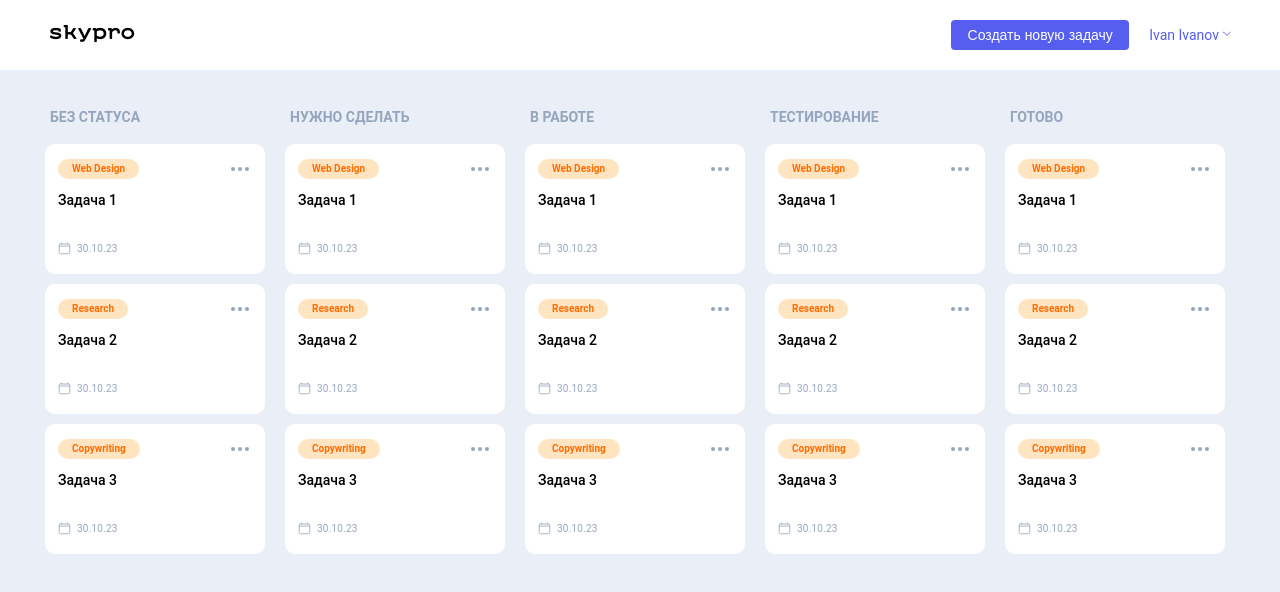
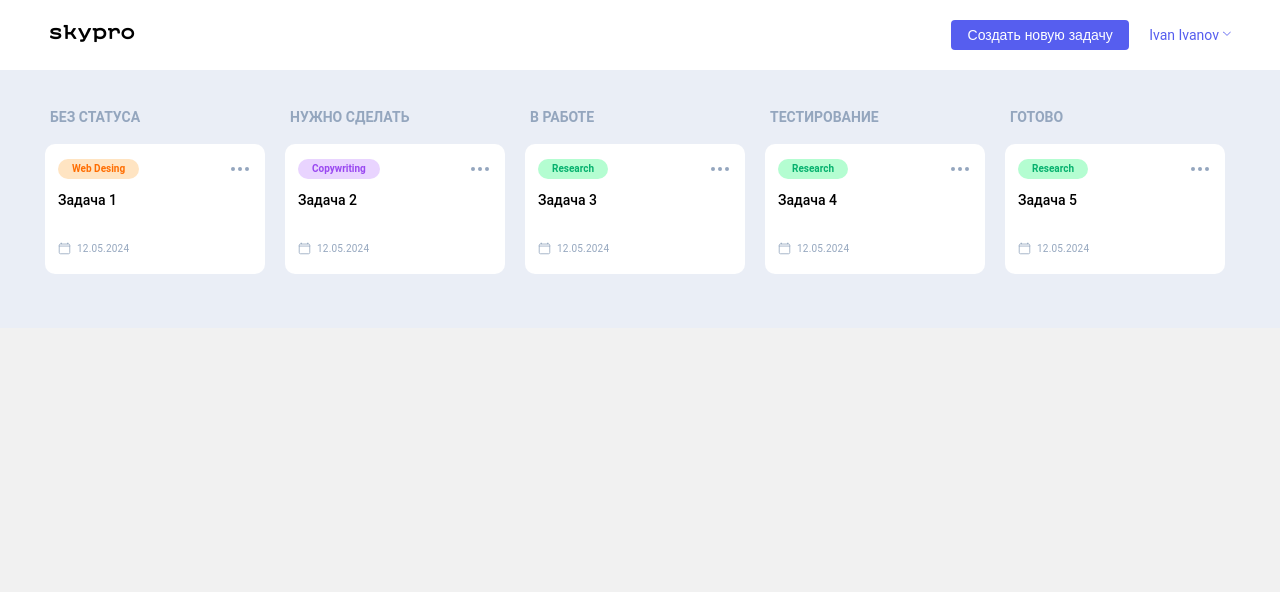
Before and after one commit to gaspary29/skypro-kanban, a React app in the folder vite-project/: page / in a window 1280 px wide. Shown: the top 592 px of the page. Built offline with nearby package versions, Linux system fonts and the light colour scheme; the HTML template or start-up script is replaced by a standard one.

Commit message:
сделал по встрече

```diff
--- a/vite-project/src/App.css
+++ b/vite-project/src/App.css
@@ -763,6 +763,7 @@ body {
   font-size: 14px;
   line-height: 20px;
   color: #565EEF;
+  cursor: pointer;
 }
 .header__user::after {
   content: "";
@@ -777,7 +778,7 @@ body {
   padding: 0;
 }
 .header__pop-user-set {
-  display: none;
+  display: block;
   position: absolute;
   top: 61px;
   right: 0;
--- a/vite-project/src/App.jsx
+++ b/vite-project/src/App.jsx
@@ -5,22 +5,19 @@ import PopNewCard from './components/PopNewCard/PopNewCard'
 import PopBrowse from './components/PopBrowse/PopBrowse'
 import Header from './components/Header/Header'
 import Main from './components/Main/Main'
+import { cardList } from './data'
 
 function App() {
-  const [count, setCount] = useState(0)
+  const [cards, setCards] = useState(cardList);
 
   return (
 (    <div className="wrapper">
 
-
   <PopExit/>
-
 <PopNewCard/>
-
 <PopBrowse/>
-
-<Header/>
-<Main/>
+<Header setCards = {setCards} cards = {cards}/>
+<Main  cardList={cards}/>
 
 </div>)
   )
--- a/vite-project/src/components/Card/Card.jsx
+++ b/vite-project/src/components/Card/Card.jsx
@@ -1,9 +1,16 @@
-const Card = ({category, title, data}) => {
+const Card = ({topic, title, date}) => {
+
+ const colorList = {
+  "Web Desing": "_orange",
+  Copywriting: "_purple",
+  Research: "_green"
+ }
+ const colorClass = colorList[topic] || "";
     return (     <div className="cards__item">
     <div className="cards__card card">
       <div className="card__group">
-        <div className="card__theme _orange">
-          <p className="_orange">{category}</p>
+        <div className={`card__theme ${colorClass}`}>
+          <p className={colorClass}>{topic}</p>
         </div>
         <a href="#popBrowse" target="_self">
           <div className="card__btn">
@@ -29,7 +36,7 @@ const Card = ({category, title, data}) => {
               </clipPath>
             </defs>
           </svg>
-          <p>{data}</p>
+          <p>{date}</p>
         </div>
       </div>
     </div>
--- a/vite-project/src/components/Column/Column.jsx
+++ b/vite-project/src/components/Column/Column.jsx
@@ -1,16 +1,21 @@
 import Card from "../Card/Card";
 
-const Column = ({title}) => {
+
+
+
+const Column = ({title, cardList}) => {
     return (
     <div className="main__column column">
     <div className="column__title">
       <p>{title}</p>
     </div>
     <div className="cards">
-  <Card category ="Web Design" title="Задача 1" data="30.10.23"/>
-  <Card category ="Research" title="Задача 2" data="30.10.23"/>
-  <Card category ="Copywriting" title="Задача 3" data="30.10.23"/>
-
+      {cardList.map(({id, topic, title, date})=>
+(<Card key={id}
+topic ={topic}
+title={title}
+date={date}/>)
+      )}
 
     </div>
   </div>	  );
--- a/vite-project/src/components/Header/Header.jsx
+++ b/vite-project/src/components/Header/Header.jsx
@@ -1,30 +1,61 @@
-const Header = () => {
-    return ( <header className="header">
+import { useState } from "react";
+
+const Header = ({setCards, cards}) => {
+  const [isOpen, setOpen] = useState(false);
+  const hendleOpen = () => {
+    setOpen ((prev) => !prev)
+  }
+
+  const onAddCard = () => {
+   const newCard = {
+    id: Date.now(),
+   title: "TEST",
+topic:"Research",
+date: "13.05.2024",
+status: "Без статуса",
+
+
+   }
+    const newCardList = [...cards,newCard];
+    setCards (newCardList);
+  }
+  return (
+    <header className="header">
       <div className="container">
         <div className="header__block">
           <div className="header__logo _show _light">
-          <a href="" target="_self"><img src="IMG/logo.png" alt="logo"/></a>
+            <a href="" target="_self">
+              <img src="IMG/logo.png" alt="logo" />
+            </a>
           </div>
           <div className="header__logo _dark">
-          <a href="" target="_self"><img src="images/logo_dark.png" alt="logo"/></a>
+            <a href="" target="_self">
+              <img src="images/logo_dark.png" alt="logo" />
+            </a>
           </div>
           <nav className="header__nav">
-          <button className="header__btn-main-new _hover01" id="btnMainNew"><a href="#popNewCard">Создать новую задачу</a></button>
-          <a href="#user-set-target" className="header__user _hover02">Ivan Ivanov</a>
-          <div className="header__pop-user-set pop-user-set" id="user-set-target">
-
+            <button className="header__btn-main-new _hover01" onClick={onAddCard}>
+              Создать новую задачу
+            </button>
+            <div className="header__user _hover02" onClick={hendleOpen}>
+              Ivan Ivanov
+            </div>
+{isOpen && (            <div className="header__pop-user-set pop-user-set" >
               <p className="pop-user-set__name">Ivan Ivanov</p>
               <p className="pop-user-set__mail">ivan.ivanov@gmail.com</p>
               <div className="pop-user-set__theme">
                 <p>Темная тема</p>
-              <input type="checkbox" className="checkbox" name="checkbox"/>
+                <input type="checkbox" className="checkbox" name="checkbox" />
               </div>
-            <button type="button" className="_hover03"><a href="#popExit">Выйти</a></button>
-          </div>
+              <button type="button" className="_hover03">
+                <a href="#popExit">Выйти</a>
+              </button>
+            </div>)}
           </nav>
         </div>
       </div>
-  </header> );
-}
+    </header>
+  );
+};
 
 export default Header;
--- a/vite-project/src/components/Main/Main.jsx
+++ b/vite-project/src/components/Main/Main.jsx
@@ -1,25 +1,37 @@
+import { useEffect, useState } from "react";
 import Column from "../Column/Column";
-
-const Main = () => {
-    return ( <main className="main">
-    <div className="container">
-
-      <div className="main__block">
-        <div className="main__content">
-
-          <Column title = "Без статуса"/>
-          <Column title = "Нужно сделать"/>
-          <Column title = "В работе"/>
-          <Column title = "Тестирование"/>
-          <Column title = "Готово"/>
-
-
-
+const statusList = [
+  "Без статуса",
+  "Нужно сделать",
+  "В работе",
+  "Тестирование",
+  "Готово",
+];
+const Main = ({ cardList }) => {
+  const [isLoading, setLoading] = useState(true)
+  useEffect (()=>{
+    setTimeout (()=>{
+      setLoading(false);
+    },1000 )
+  }, []);
+  return (
+    <main className="main">
+      <div className="container">
+        <div className="main__block">
+          <div className="main__content">
+            {isLoading === true && (<p>Идет загрузка...</p>)}
+            {isLoading === false && statusList.map((status) => (
+              <Column
+                key={status}
+                title={status}
+                cardList={cardList.filter((card) => card.status === status)}
+              />
+            ))}
+          </div>
         </div>
-
       </div>
-    </div>
-  </main> );
-}
+    </main>
+  );
+};
 
 export default Main;
--- /dev/null
+++ b/vite-project/src/data.js
@@ -0,0 +1,43 @@
+export const cardList = [
+    {
+        id:1,
+        title: "Задача 1",
+        topic:"Web Desing",
+        date: "12.05.2024",
+        status: "Без статуса"
+
+    },
+    {
+        id:2,
+        title: "Задача 2",
+        topic:"Copywriting",
+        date: "12.05.2024",
+        status: "Нужно сделать"
+
+    },
+    {
+        id:3,
+        title: "Задача 3",
+        topic:"Research",
+        date: "12.05.2024",
+        status: "В работе"
+
+    },
+    {
+        id:4,
+        title: "Задача 4",
+        topic:"Research",
+        date: "12.05.2024",
+        status: "Тестирование"
+
+    },
+    {
+        id:5,
+        title: "Задача 5",
+        topic:"Research",
+        date: "12.05.2024",
+        status: "Готово"
+
+    }
+
+]
```
Lines whose indentation alone changed are shown as unchanged.
